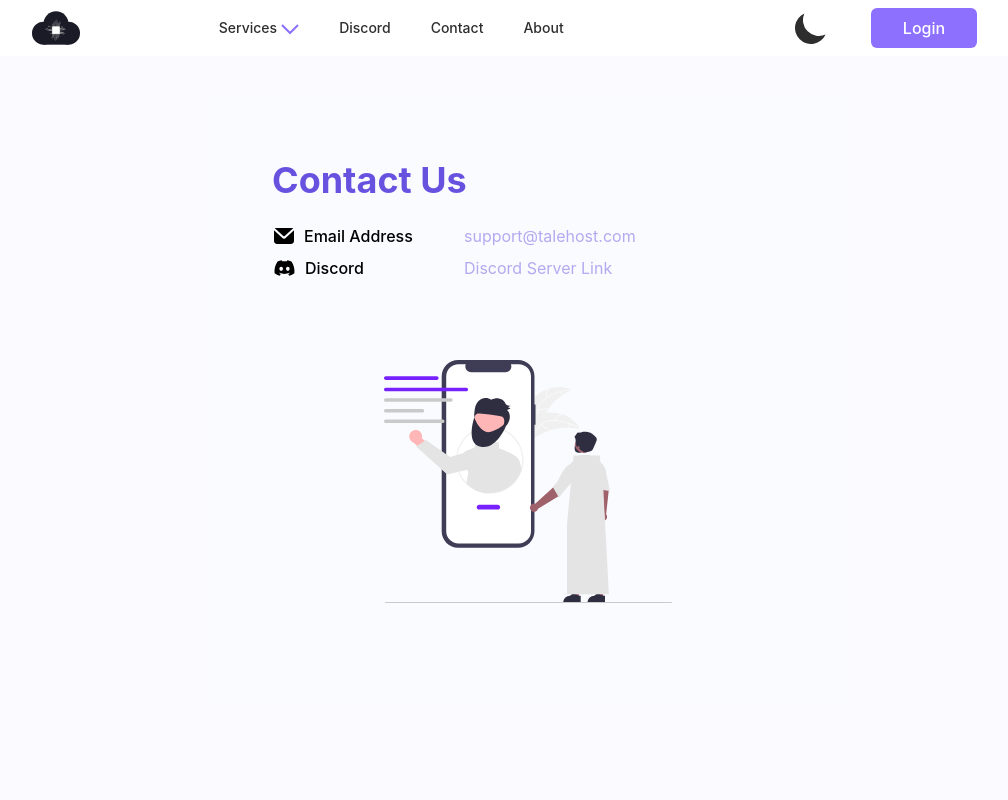
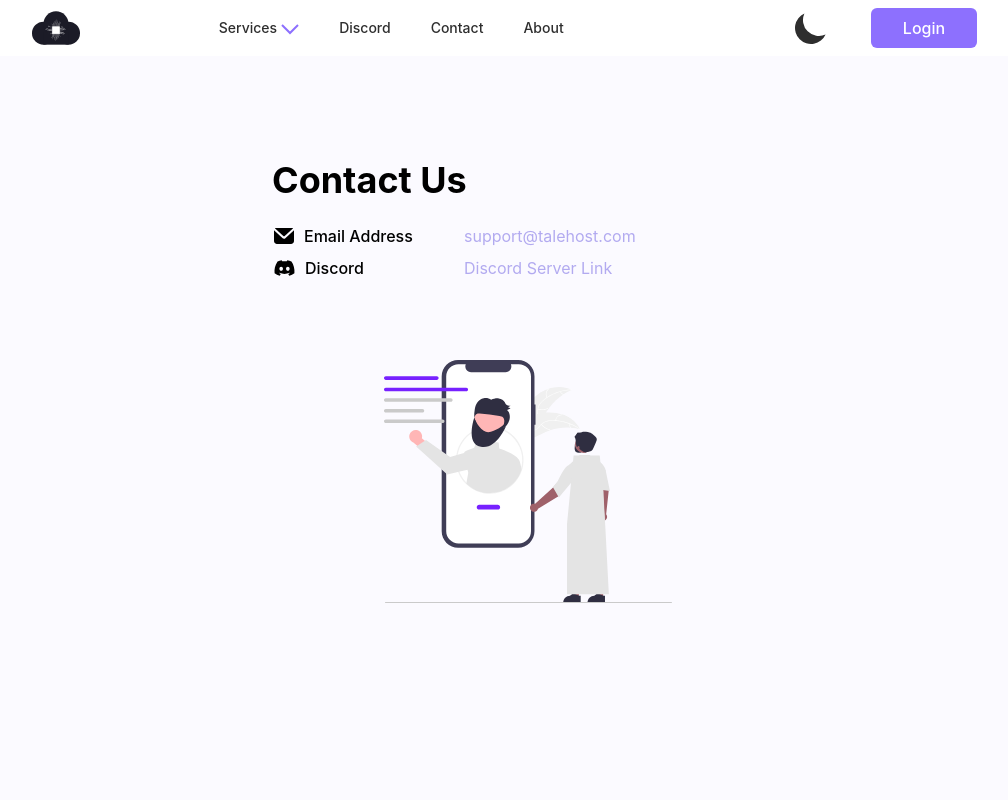
Before and after one commit to xDeFc0nx/TaleHost, a Next.js app: page /contact in a window 1280 px wide. Shown: the top 800 px of the page, without its empty margins (112-1120 px from the left). Built offline with nearby package versions, Linux system fonts and the light colour scheme.

Commit message:
color fixed on about and on contact page

```diff
--- a/pages/about.js
+++ b/pages/about.js
@@ -30,11 +30,11 @@
       <div className="flex flex-col justify-center items-center p-10 sm:p-0 dark:bg-salafi-black  bg-salafi-grey-white">
         <div className="bg-salafi-grey-white dark:bg-salafi-black sm:w-[40rem] sm:h-[38rem] flex flex-col sm:flex-row justify-center items-center mb-10 sm:mb-20">
           <div className="">
-            <h1 className="text-[#6752E0] font-bold text-4xl ">About Us</h1>
+            <h1 className="font-bold text-4xl dark:text-[#FBFAFF]">About Us</h1>
             <p className="sm:w-8/12 mt-6 dark:sm:text-white ">
               TaleHost was founded in early 2022 by Nehar Tale. He founded
-              TaleHost, To provide easy setup for website hosting, discord
-              bot hosting and Minecraft hosting.
+              TaleHost, To provide easy setup for website hosting, discord bot
+              hosting and Minecraft hosting.
             </p>
           </div>
           <div className="relative w-[12rem] sm:w-[18rem] mt-10 sm:mt-20">
--- a/pages/contact.js
+++ b/pages/contact.js
@@ -28,14 +28,16 @@
       {/*About */}
 
       <div className="flex flex-col justify-center items-center p-10 sm:py-10 sm:px-80 dark:bg-salafi-black bg-[#FBFAFF]">
-        <div className="bg-[#F9FBFF] dark:bg-salafi-black sm:w-[40rem] sm:h-[38rem] mb-10 sm:mb-20">
+        <div className=" sm:w-[40rem] sm:h-[38rem] mb-10 sm:mb-20">
           <div className="pl-[1rem] sm:pt-[4rem] pt-[1rem] sm:pl-[4rem]">
-            <h1 className="text-[#6752E0] font-bold text-4xl ">Contact Us</h1>
+            <h1 className="font-bold text-4xl dark:text-[#FBFAFF]">
+              Contact Us
+            </h1>
             <ul className="mt-6 space-y-2">
-              <li className="flex flex-col  sm:flex-row items-center">
-                <h6 className="mr-8 font-medium  flex w-40">
+              <li className="flex flex-col  sm:flex-row items-center dark:text-[#FBFAFF]">
+                <h6 className="mr-8 font-medium  flex w-40 ">
                   <svg
-                    className="mr-2"
+                    className="mr-2 fill-"
                     width="24"
                     height="24"
                     viewBox="0 0 24 24"
@@ -44,11 +46,11 @@
                   >
                     <path
                       d="M12.69 12.06C12.5062 12.2258 12.2675 12.3176 12.02 12.3176C11.7725 12.3176 11.5337 12.2258 11.35 12.06L2.87 4.35C3.20275 4.12206 3.59665 4.00005 4 4H20C20.4033 4.00005 20.7972 4.12206 21.13 4.35L12.69 12.06Z"
-                      fill="black"
+                      fill="currentColor"
                     />
                     <path
                       d="M22 6.26001V17C22 17.7957 21.6839 18.5587 21.1213 19.1213C20.5587 19.6839 19.7956 20 19 20H5C4.20435 20 3.44129 19.6839 2.87868 19.1213C2.31607 18.5587 2 17.7957 2 17V6.26001L10.68 14.18C11.0461 14.4979 11.5152 14.6721 12 14.67C12.4909 14.669 12.9643 14.4875 13.33 14.16L22 6.26001Z"
-                      fill="black"
+                      fill="currentColor"
                     />
                   </svg>
                   Email Address
@@ -60,8 +62,8 @@
                   support@talehost.com
                 </a>
               </li>
-              <li className="flex flex-col  sm:flex-row items-center">
-                <h6 className="mr-8 font-medium  flex w-40">
+              <li className="flex flex-col  sm:flex-row items-center dark:text-[#FBFAFF]">
+                <h6 className="mr-8 font-medium  flex w-40 ">
                   <svg
                     className="mr-2"
                     width="25"
@@ -72,7 +74,7 @@
                   >
                     <path
                       d="M19.442 5.55603C18.1304 4.94233 16.7429 4.50616 15.316 4.25903C15.138 4.58003 14.931 5.01303 14.787 5.35603C13.2714 5.12504 11.7296 5.12504 10.214 5.35603C10.0551 4.98122 9.8765 4.61504 9.67901 4.25903C8.25093 4.50657 6.86231 4.94377 5.55001 5.55903C2.93901 9.50503 2.23101 13.353 2.58501 17.146C4.10917 18.2969 5.82161 19.1742 7.64601 19.739C8.05592 19.1749 8.41849 18.5779 8.73001 17.954C8.13749 17.7282 7.56623 17.4501 7.02301 17.123C7.16601 17.017 7.30601 16.906 7.44101 16.792C10.732 18.331 14.307 18.331 17.559 16.792C17.696 16.906 17.836 17.017 17.977 17.123C17.436 17.449 16.863 17.729 16.267 17.955C16.578 18.5792 16.9406 19.1763 17.351 19.74C19.1769 19.1756 20.8905 18.2975 22.415 17.145C22.83 12.749 21.706 8.93603 19.442 5.55603ZM9.17801 14.813C8.19001 14.813 7.38001 13.891 7.38001 12.768C7.38001 11.645 8.17301 10.721 9.17801 10.721C10.183 10.721 10.993 11.643 10.976 12.768C10.977 13.891 10.183 14.813 9.17801 14.813ZM15.822 14.813C14.834 14.813 14.024 13.891 14.024 12.768C14.024 11.645 14.817 10.721 15.822 10.721C16.827 10.721 17.637 11.643 17.62 12.768C17.62 13.891 16.827 14.813 15.822 14.813Z"
-                      fill="black"
+                      fill="currentColor"
                     />
                   </svg>
                   Discord{" "}
```
